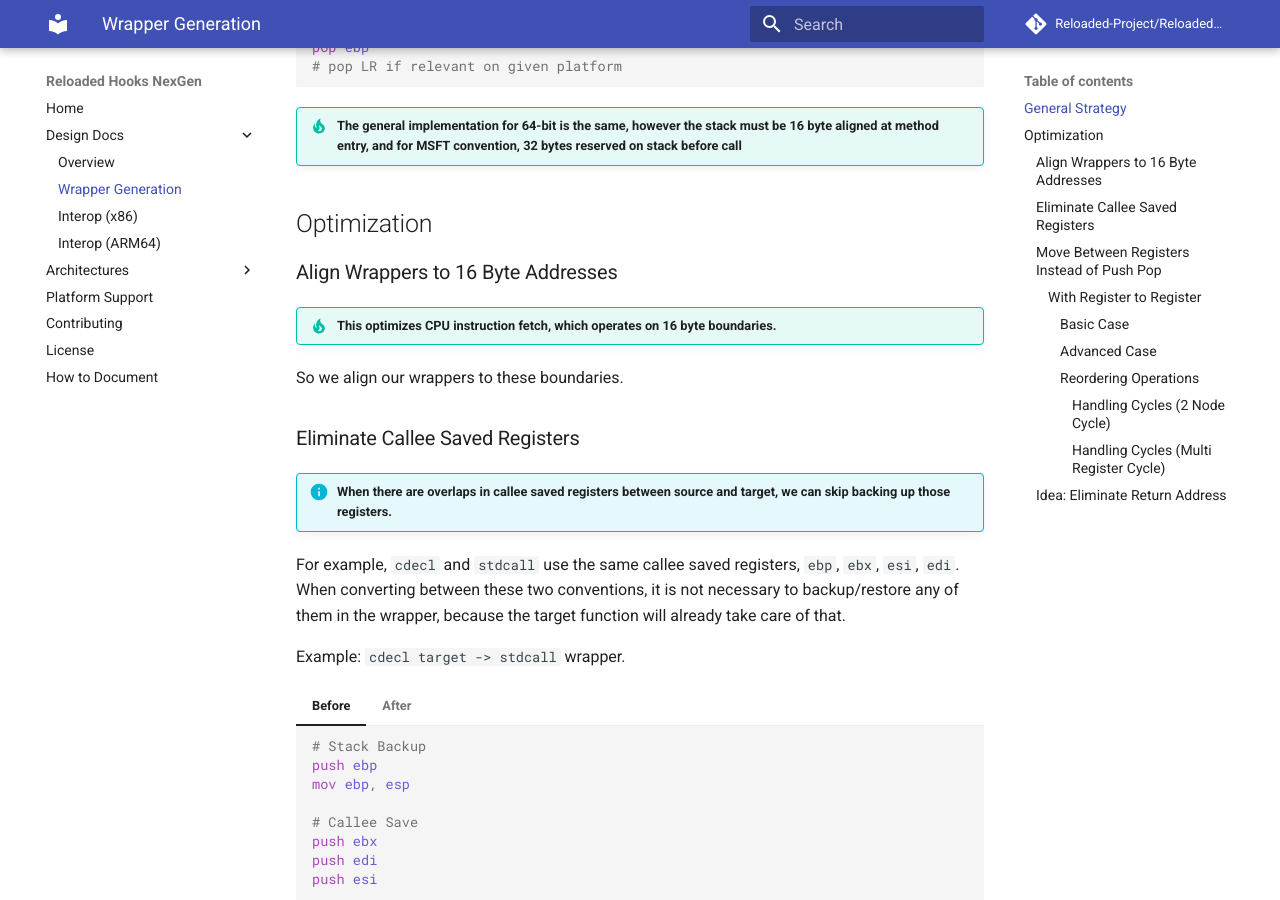
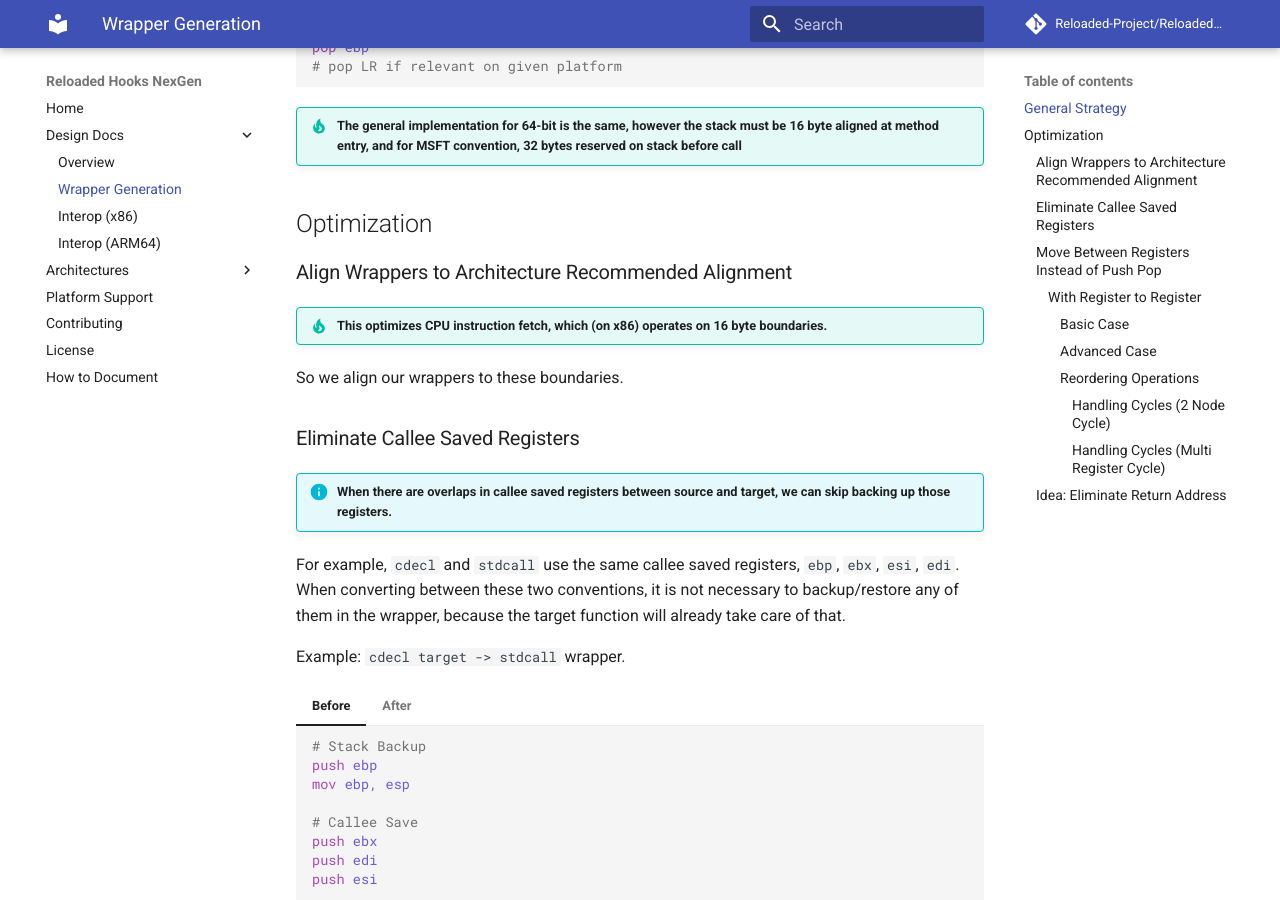
Before and after one commit to Reloaded-Project/Reloaded.Hooks-rs, an MkDocs documentation site: the page built from docs/design/wrappers.md, in a window 1280 px wide and 900 px high, scrolled down 1257 px. Built offline with MkDocs 1.6.1 and Material for MkDocs 9.7.7, drawn with Linux system fonts in a browser that asks for light colours; comment, search, counter and statistics services are not loaded.

```diff
--- a/docs/arch/arm64.md
+++ b/docs/arch/arm64.md
@@ -3,6 +3,8 @@
 !!! note "This is just a quick reference sheet for developers."
 
 !!! info "ARM64 is not currently implemented."
+
+- Code Alignment: 4 bytes
 
 ## Registers
 
--- a/docs/arch/x86.md
+++ b/docs/arch/x86.md
@@ -1,6 +1,8 @@
 # x86
 
 !!! note "This is just a quick reference sheet for developers."
+
+- Code Alignment: 16 bytes
 
 ## Registers
 
--- a/docs/arch/x86_64.md
+++ b/docs/arch/x86_64.md
@@ -1,6 +1,8 @@
 # x86_64
 
 !!! note "This is just a quick reference sheet for developers."
+
+- Code Alignment: 16 bytes
 
 ## Registers
 
--- a/docs/design/wrappers.md
+++ b/docs/design/wrappers.md
@@ -61,9 +61,9 @@ pop ebp
 
 ## Optimization
 
-### Align Wrappers to 16 Byte Addresses
+### Align Wrappers to Architecture Recommended Alignment
 
-!!! tip "This optimizes CPU instruction fetch, which operates on 16 byte boundaries."
+!!! tip "This optimizes CPU instruction fetch, which (on x86) operates on 16 byte boundaries."
 
 So we align our wrappers to these boundaries.
 
```
Also changed, not shown: docs/arch/overview.md (+3 -4 lines), docs/index.md (+5 -3 lines).
